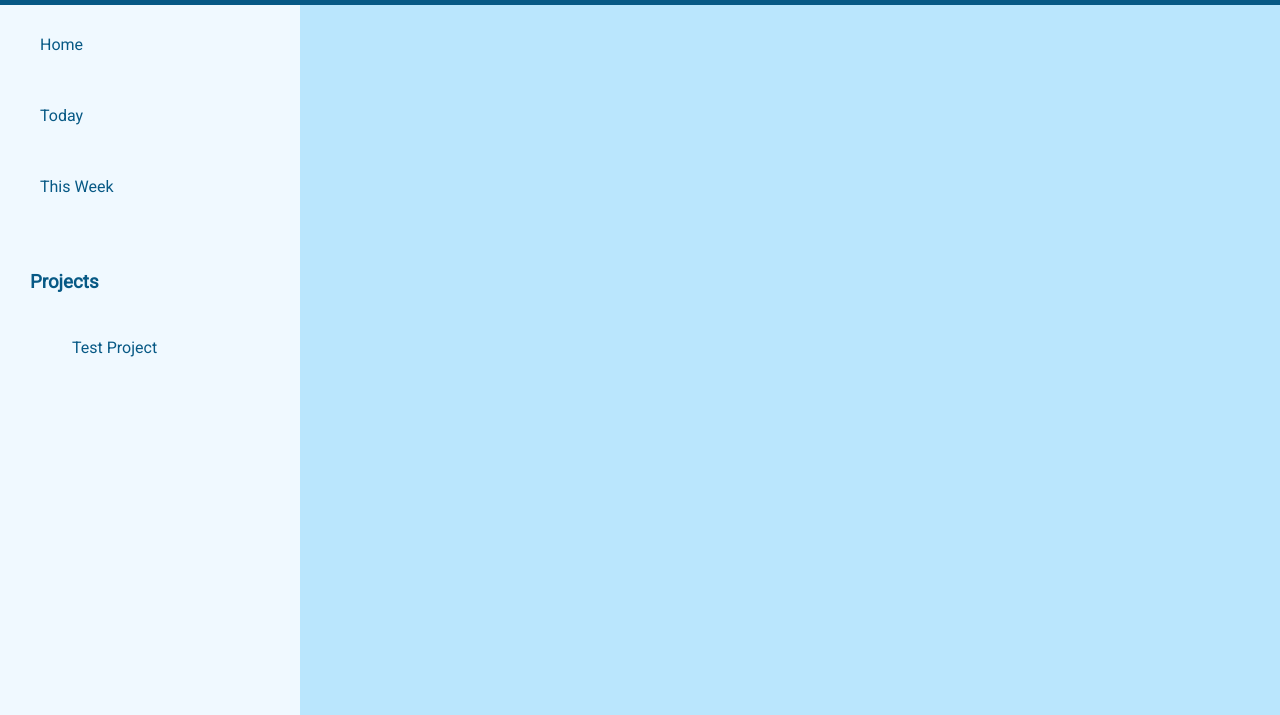
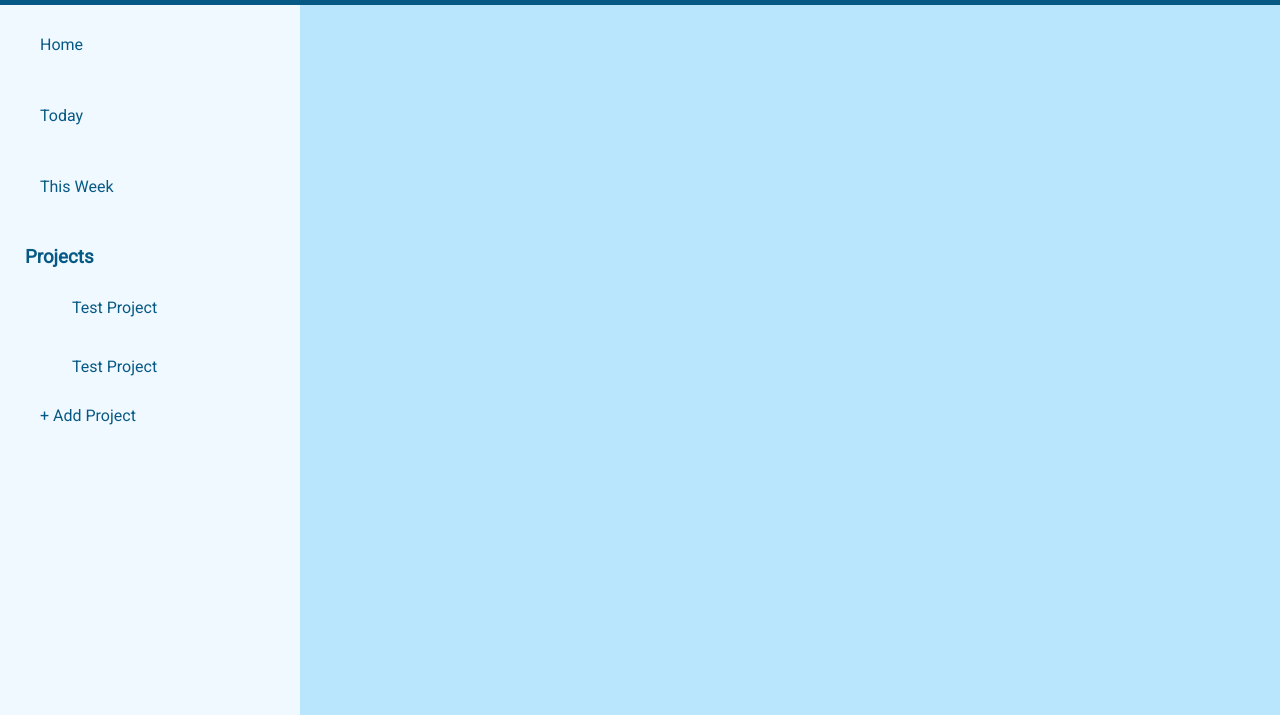
Before and after one commit to JKPearce/Todo-List, a plain HTML site: page index.html in a window 1280 px wide. Shown: the part 85-800 px from the top of the page. Drawn offline with Linux system fonts and the light colour scheme.

Commit message:
Add create project button

```diff
--- a/index.html
+++ b/index.html
@@ -24,7 +24,9 @@
                     <h1>Projects</h1>
                     <div class="project-btn-wrapper">
                         <button class="project-btn">Test Project</button>
+                        <button class="project-btn">Test Project</button>
                     </div>
+                    <button class="add-project-btn" id="addProjectBtn">+ Add Project</button>
                 </div>
             </nav>
         </aside>
--- a/style.css
+++ b/style.css
@@ -74,10 +74,12 @@ nav button:hover{
 }
 
 .project-section h1{
-    margin: 20px 0;
-    padding: 10px;
+    padding: 5px;
 }
 
-.project-section div{
+.project-btn-wrapper{
     margin-left: 2rem;
 }
+.project-btn-wrapper button{
+    margin: 10px 0;
+}
```
